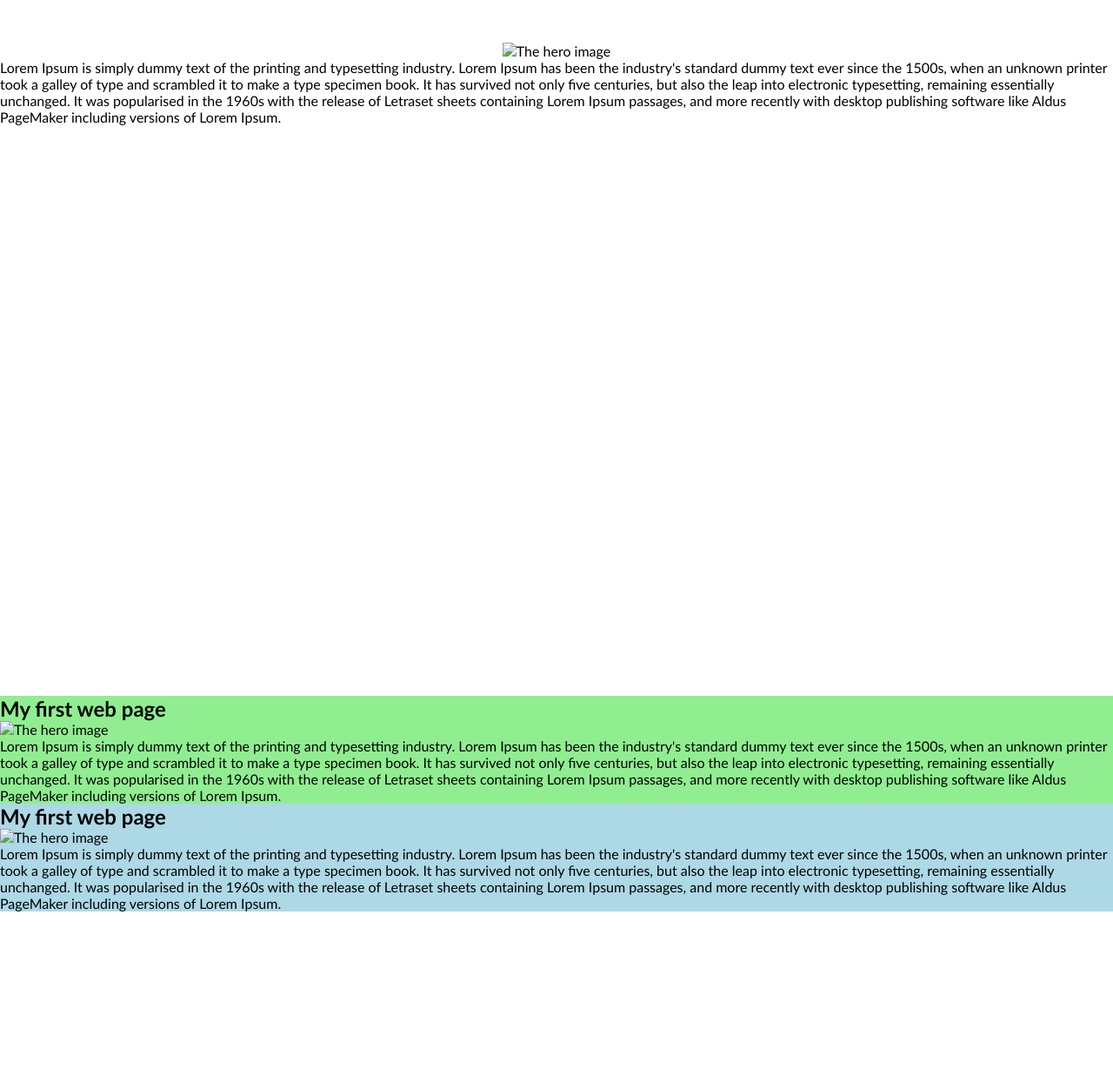
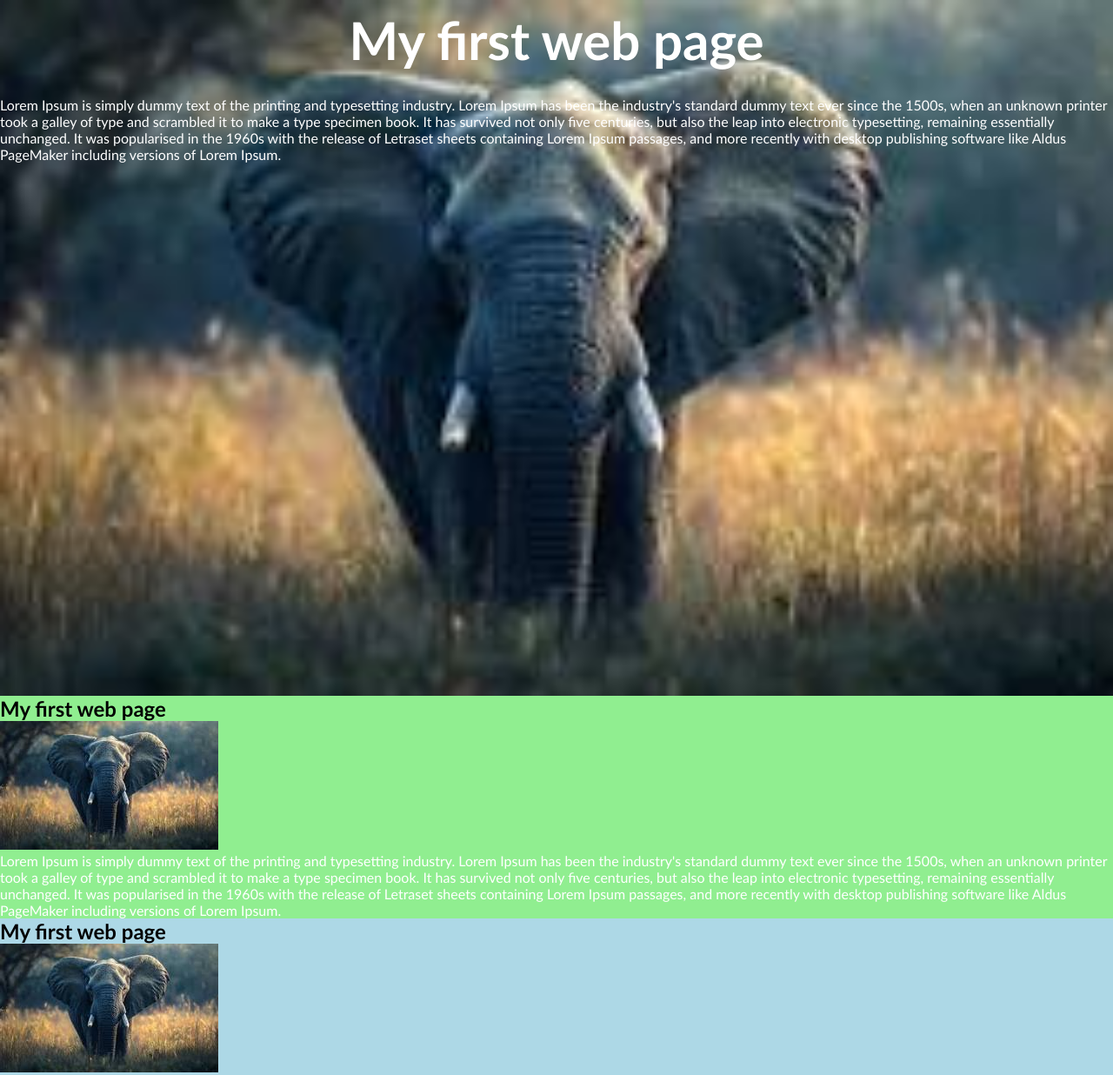
Before and after one commit to s-gasaro/html-assignment, a plain HTML site: page index.html in a window 1280 px wide. Shown: the top 1236 px of the page at 87% size. Before the commit the page ends 1048 px from the top, so only its background shows below. Drawn offline with Linux system fonts and the light colour scheme.

Commit message:
made changes in html&css

```diff
--- a/index.html
+++ b/index.html
@@ -14,24 +14,23 @@
               <h1>My first web page</h1>
 
          </header>
-         <div class="image-division">
-            <img src="/images/image.png" alt="The hero image" class="image1">
-         </div>
 
-             <p>Lorem Ipsum is simply dummy text of the printing and typesetting industry. Lorem Ipsum has been the industry's standard dummy text ever since the 1500s, when an unknown printer took a galley of type and scrambled it to make a type specimen book. It has survived not only five centuries, but also the leap into electronic typesetting, remaining essentially unchanged. It was popularised in the 1960s with the release of Letraset sheets containing Lorem Ipsum passages, and more recently with desktop publishing software like Aldus PageMaker including versions of Lorem Ipsum.</p>
+
+         <br />
+         <p>Lorem Ipsum is simply dummy text of the printing and typesetting industry. Lorem Ipsum has been the industry's standard dummy text ever since the 1500s, when an unknown printer took a galley of type and scrambled it to make a type specimen book. It has survived not only five centuries, but also the leap into electronic typesetting, remaining essentially unchanged. It was popularised in the 1960s with the release of Letraset sheets containing Lorem Ipsum passages, and more recently with desktop publishing software like Aldus PageMaker including versions of Lorem Ipsum.</p>
    </section>
    <section class="container2" id="container-id">
       <header class="heading2">
               <h1>My first web page</h1>
          </header>
-           <img src="/images/image.png" alt="The hero image">
-             <p>Lorem Ipsum is simply dummy text of the printing and typesetting industry. Lorem Ipsum has been the industry's standard dummy text ever since the 1500s, when an unknown printer took a galley of type and scrambled it to make a type specimen book. It has survived not only five centuries, but also the leap into electronic typesetting, remaining essentially unchanged. It was popularised in the 1960s with the release of Letraset sheets containing Lorem Ipsum passages, and more recently with desktop publishing software like Aldus PageMaker including versions of Lorem Ipsum.</p>
+           <img src="Image.png" alt="The hero image">
+           <p>Lorem Ipsum is simply dummy text of the printing and typesetting industry. Lorem Ipsum has been the industry's standard dummy text ever since the 1500s, when an unknown printer took a galley of type and scrambled it to make a type specimen book. It has survived not only five centuries, but also the leap into electronic typesetting, remaining essentially unchanged. It was popularised in the 1960s with the release of Letraset sheets containing Lorem Ipsum passages, and more recently with desktop publishing software like Aldus PageMaker including versions of Lorem Ipsum.</p>
    </section>
    <section class="container3" id="container-id">
       <header>
               <h1>My first web page</h1>
          </header>
-           <img src="/images/image.png" alt="The hero image">
+           <img src="Image.png" alt="The hero image">
              <p>Lorem Ipsum is simply dummy text of the printing and typesetting industry. Lorem Ipsum has been the industry's standard dummy text ever since the 1500s, when an unknown printer took a galley of type and scrambled it to make a type specimen book. It has survived not only five centuries, but also the leap into electronic typesetting, remaining essentially unchanged. It was popularised in the 1960s with the release of Letraset sheets containing Lorem Ipsum passages, and more recently with desktop publishing software like Aldus PageMaker including versions of Lorem Ipsum.</p>
    </section>
 </body>
--- a/styles.css
+++ b/styles.css
@@ -8,21 +8,21 @@
 
 .container1 {
     /* background-color: aqua; */
-    background-image: url('/images/image.png');
+    background-image: url(Image.png);
     background-size: cover;
     background-position: center;
     height: 100vh;
 }
 
 .heading1 {
-    color: white;
+    color:white;
     text-align: center;
     padding: 10px;
-
+    font-size: 40px;
 }
 
-.image1 {
-    text-align: center;
+p {
+    color: white;
 }
 
 .image-division {
```
Also changed, not shown: Image.png (added), 1 other file.
